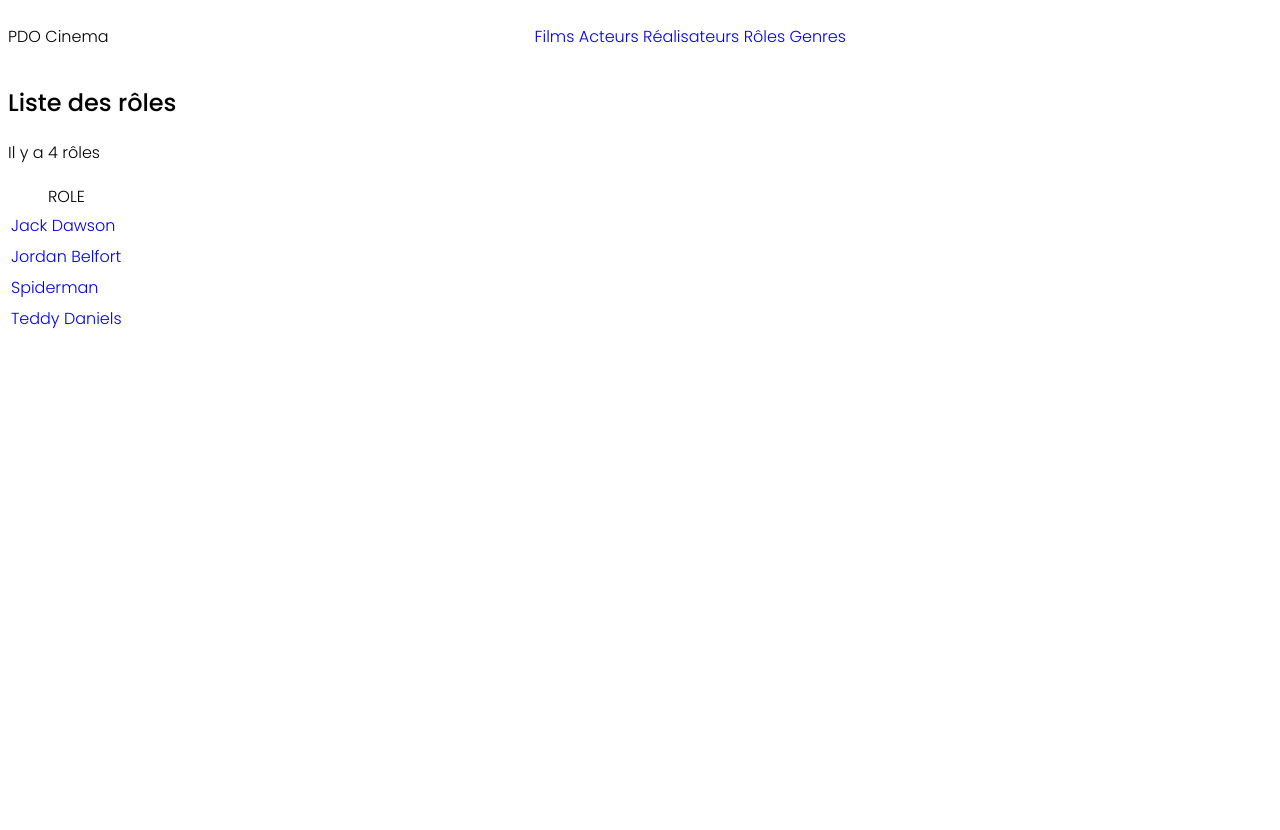
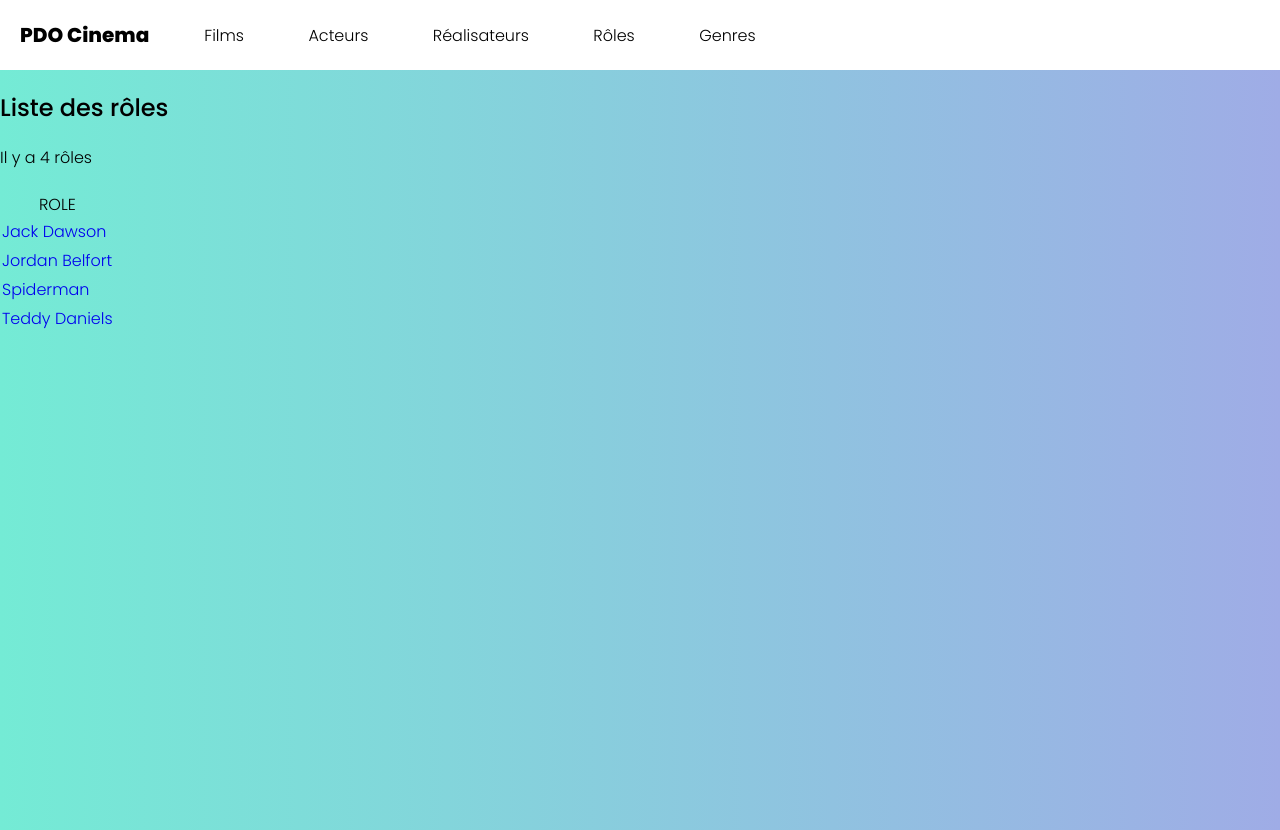
Before and after one commit to PierreWTH/PDO_Cinema, a PHP site: page /index.php?action=listRoles in a window 1280 px wide. Before the commit the page ends 329 px from the top, so only its background shows below. Run offline with PHP 8.4, Linux system fonts and the light colour scheme; data comes from the database, SQL or seed files in the repository; some libraries are stand-ins or nearby versions.

Commit message:
début css

```diff
--- a/public/css/style.css
+++ b/public/css/style.css
@@ -6,6 +6,8 @@
     font-family: 'Poppins';
     font-weight: 300;
     box-sizing: border-box;
+    margin: 0;
+    padding:0;
 }
 
 h1{
@@ -14,6 +16,7 @@ h1{
 
 h2{
     font-weight: 500;
+    padding: 20px 0px;
 }
 
 a {
@@ -24,6 +27,35 @@ a {
 
 nav {
     display: flex;
+    justify-content: flex-start;
     align-items: center;
-    justify-content: space-between;
+    gap: 40px;
+    background-color: white;
+    padding: 20px 20px;
 }
+
+.nav-logo p {
+    font-size: 20px;
+    font-weight: 800;
+}
+
+nav a{
+    padding : 0px 15px;
+    color : black;
+}
+
+/***** CONTENU *****/
+
+.contenu{
+    background-color: #74EBD5;
+    background-image: linear-gradient(90deg, #74EBD5 0%, #9FACE6 100%);
+    min-height: 95vh;
+
+}
+
+.p-count{
+    padding-bottom: 20px;
+}
+
+
+/**** TABLE ******/
--- a/view/listActeurs.php
+++ b/view/listActeurs.php
@@ -2,7 +2,7 @@
 
 <!-- Compter les acteurs -->
 
-<p> Il y a <?= $requeteListActeurs->rowCount() ?> acteurs </p>
+<p class = "p-count"> Il y a <?= $requeteListActeurs->rowCount() ?> acteurs </p>
 
 <!-- Tableau avec boucle pour afficher chaque acteur-->
 
--- a/view/listGenres.php
+++ b/view/listGenres.php
@@ -2,7 +2,7 @@
 
 <!-- Compter les genres -->
 
-<p> Il y a <?= $requeteListGenres->rowCount() ?> genres </p>
+<p class = "p-count"> Il y a <?= $requeteListGenres->rowCount() ?> genres </p>
 
 <!-- Tableau avec boucle pour afficher chaque genre -->
 
--- a/view/listRealisateurs.php
+++ b/view/listRealisateurs.php
@@ -2,7 +2,7 @@
 
 <!-- Compter les réalisateurs -->
 
-<p> Il y a <?= $requeteListRealisateurs->rowCount() ?> réalisateurs</p>
+<p class = "p-count"> Il y a <?= $requeteListRealisateurs->rowCount() ?> réalisateurs</p>
 
 <!-- Tableau avec boucle pour afficher chaque réalisateur -->
 
--- a/view/listRoles.php
+++ b/view/listRoles.php
@@ -4,7 +4,7 @@
 
 <!-- Compter les rôles -->
 
-<p> Il y a <?= $requeteListRoles->rowCount() ?> rôles </p>
+<p class = "p-count"> Il y a <?= $requeteListRoles->rowCount() ?> rôles </p>
 
 <!-- Tableau avec boucle pour afficher chaque rôle -->
 
--- a/view/template.php
+++ b/view/template.php
@@ -11,13 +11,13 @@
     <title><?=$titre?></title>
 </head>
 <body>
-    <header>
     <nav>
         <div class = "nav-logo">
             <p>PDO Cinema</p>
         </div>
 
         <div class = "nav-a">
+
                 <a href="index.php?action=listFilms">Films<a>
                 <a href="index.php?action=listActeurs">Acteurs<a>
                 <a href="index.php?action=listRealisateurs">Réalisateurs<a>
@@ -25,10 +25,9 @@
                 <a href="index.php?action=listGenres">Genres<a>
         </div>
     </nav>
-    </header>
     <div>
         <main>
-            <div>
+            <div class= "contenu">
                 <h2><?= $titre_secondaire ?></h2>
                 <?= $contenu ?>
             </div>
```
Also changed, not shown: view/listFilms.php (+3 -4 lines). Lines whose indentation alone changed are shown as unchanged.
